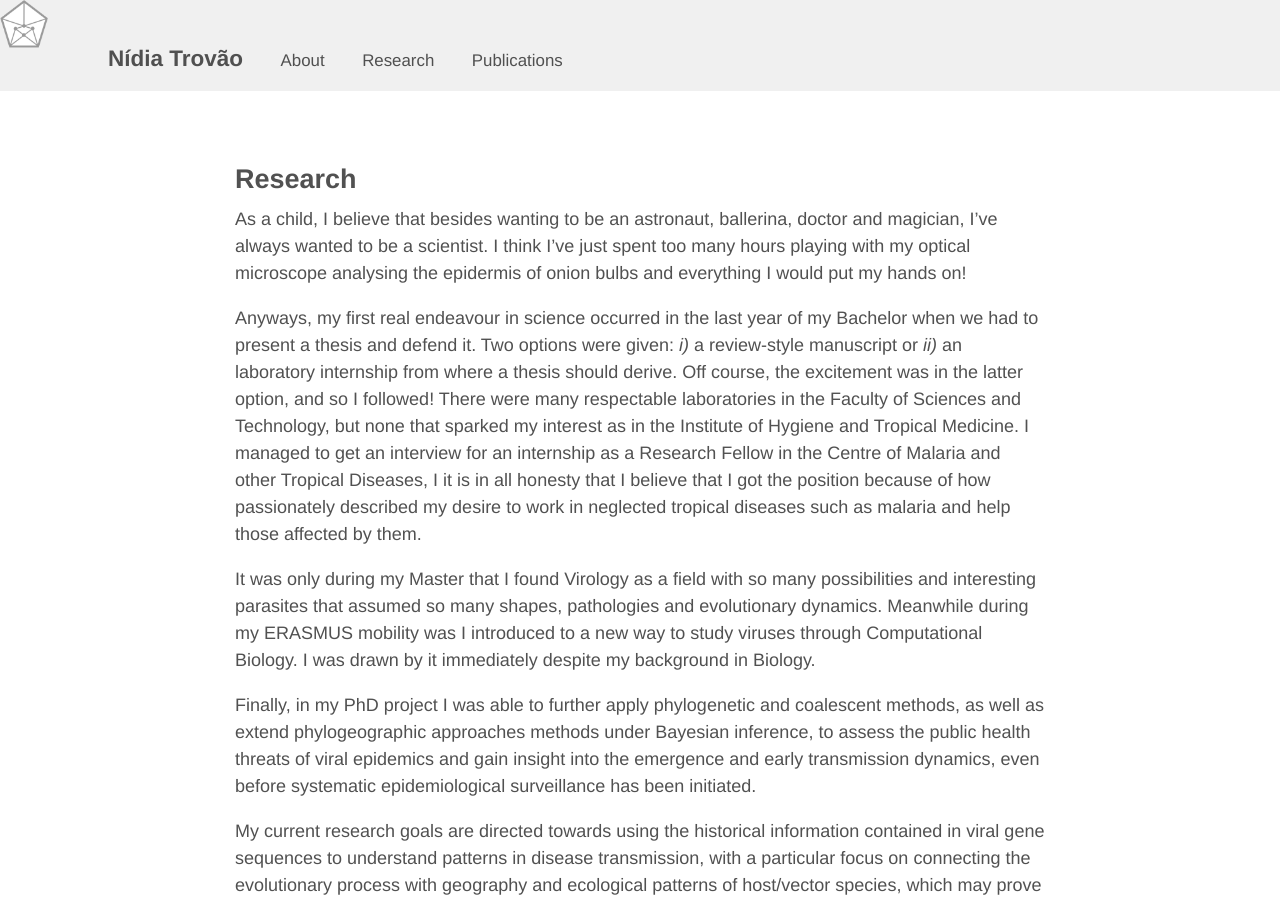
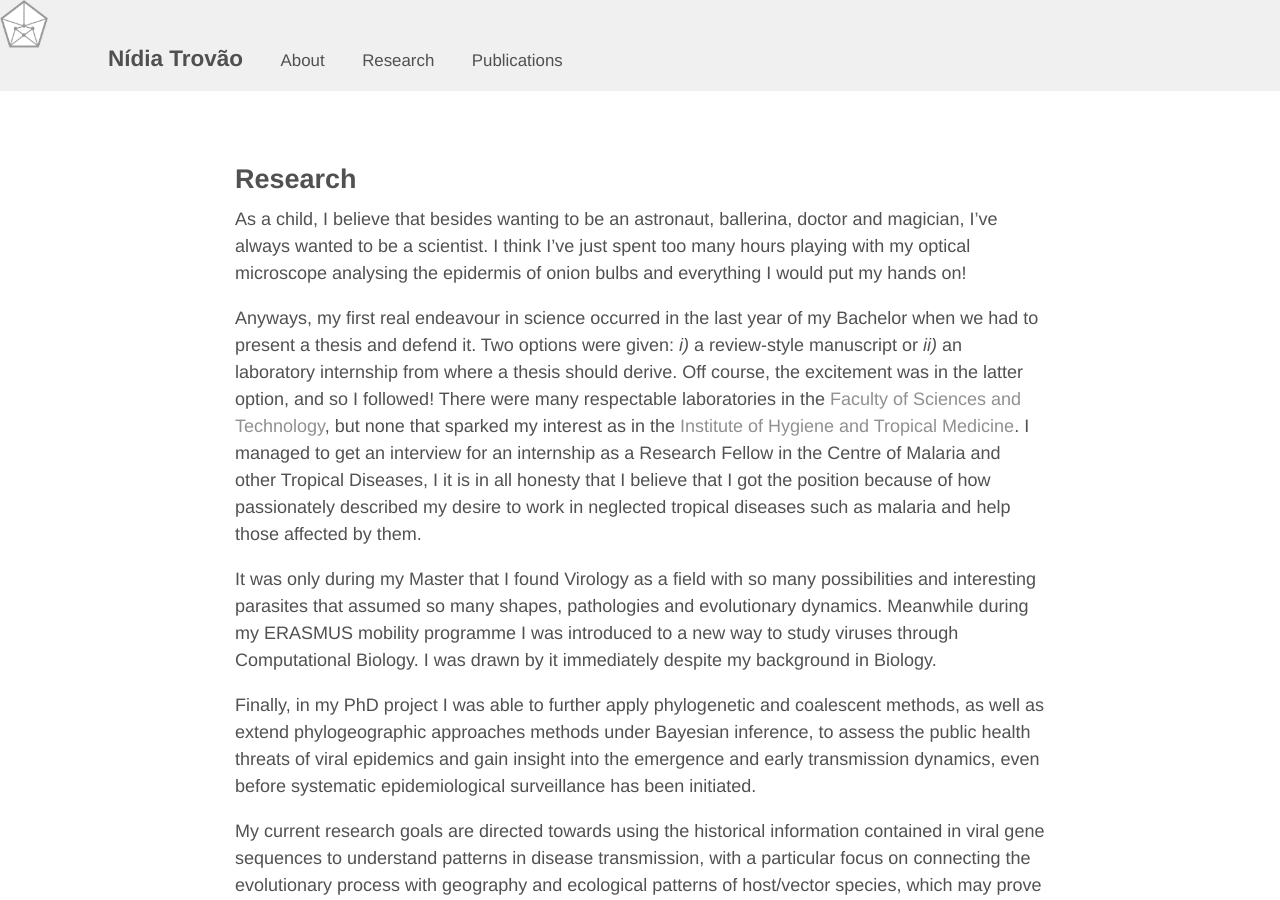
Before and after one commit to nidiatrovao/nidiatrovao.github.io, a Jekyll site: the page built from research.md, in a window 1280 px wide and 900 px high. Built offline with Jekyll 4.4.1, drawn with Linux system fonts in a browser that asks for light colours.

Commit message:
edits research

```diff
--- a/research.md
+++ b/research.md
@@ -5,9 +5,9 @@ title: Research
 
 As a child, I believe that besides wanting to be an astronaut, ballerina, doctor and magician, I’ve always wanted to be a scientist. I think I’ve just spent too many hours playing with my optical microscope analysing the epidermis of onion bulbs and everything I would put my hands on!
 
-Anyways, my first real endeavour in science occurred in the last year of my Bachelor when we had to present a thesis and defend it. Two options were given: <i>i)</i> a review-style manuscript or <i>ii)</i> an laboratory internship from where a thesis should derive. Off course, the excitement was in the latter option, and so I followed! There were many respectable laboratories in the Faculty of Sciences and Technology, but none that sparked my interest as in the Institute of Hygiene and Tropical Medicine. I managed to get an interview for an internship as a Research Fellow in the Centre of Malaria and other Tropical Diseases, I it is in all honesty that I believe that I got the position because of how passionately described my desire to work in neglected tropical diseases such as malaria and help those affected by them.
+Anyways, my first real endeavour in science occurred in the last year of my Bachelor when we had to present a thesis and defend it. Two options were given: <i>i)</i> a review-style manuscript or <i>ii)</i> an laboratory internship from where a thesis should derive. Off course, the excitement was in the latter option, and so I followed! There were many respectable laboratories in the [Faculty of Sciences and Technology](http://www.fct.unl.pt/en/), but none that sparked my interest as in the [Institute of Hygiene and Tropical Medicine](http://www.ihmt.unl.pt/). I managed to get an interview for an internship as a Research Fellow in the Centre of Malaria and other Tropical Diseases, I it is in all honesty that I believe that I got the position because of how passionately described my desire to work in neglected tropical diseases such as malaria and help those affected by them.
 
-It was only during my Master that I found Virology as a field with so many possibilities and interesting parasites that assumed so many shapes, pathologies and evolutionary dynamics. Meanwhile during my ERASMUS mobility was I introduced to a new way to study viruses through Computational Biology. I was drawn by it immediately despite my background in Biology.
+It was only during my Master that I found Virology as a field with so many possibilities and interesting parasites that assumed so many shapes, pathologies and evolutionary dynamics. Meanwhile during my ERASMUS mobility programme I was introduced to a new way to study viruses through Computational Biology. I was drawn by it immediately despite my background in Biology.
 
 Finally, in my PhD project I was able to further apply phylogenetic and coalescent methods, as well as extend phylogeographic approaches methods under Bayesian inference, to assess the public health threats of viral epidemics and gain insight into the emergence and early transmission dynamics, even before systematic epidemiological surveillance has been initiated.
 
```
